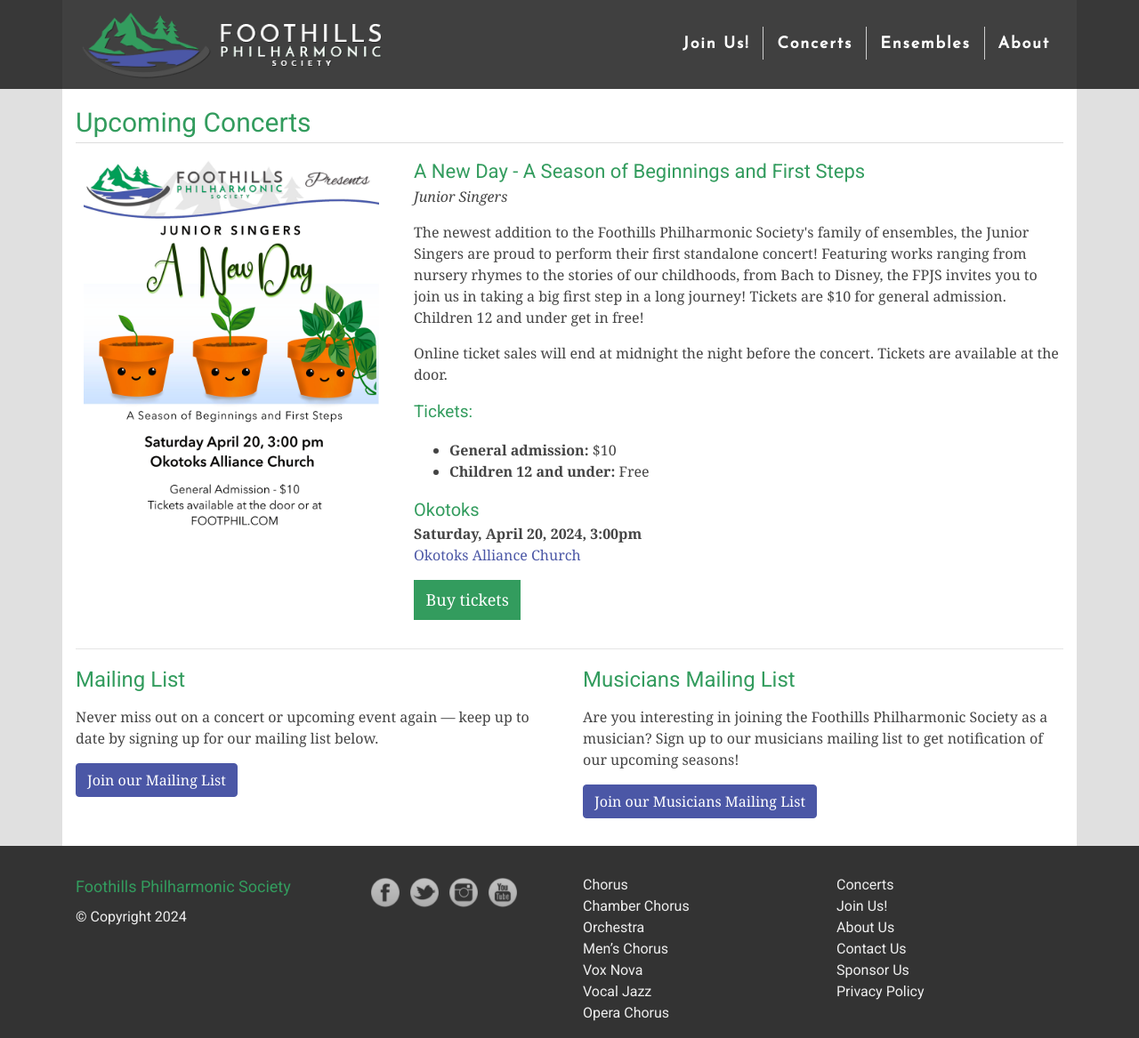
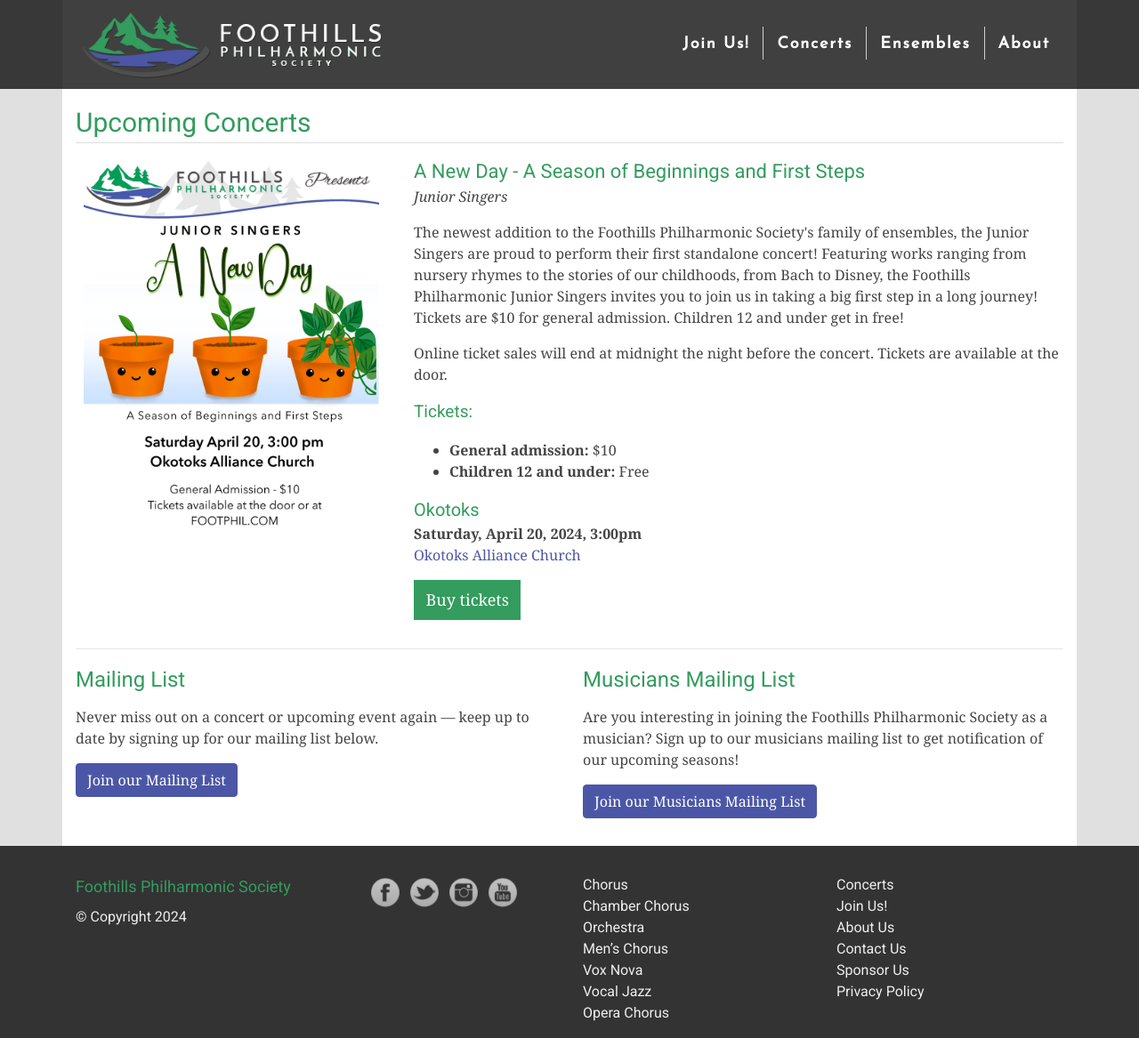
Before and after one commit to percyhanna/fps, a Jekyll site: the page built from concerts/index.html, in a window 1280 px wide and 1167 px high. Shown: the whole window at 89% size. Built offline with Jekyll 4.4.1, drawn with Linux system fonts in a browser that asks for light colours; nearby versions of some CDN libraries; Markdown is read by kramdown in place of the engine named in the settings.

Commit message:
Don't use obscure acronyms

```diff
--- a/_data/concerts.yml
+++ b/_data/concerts.yml
@@ -8,7 +8,7 @@
   host: Junior Singers
   event_url: https://www.eventbrite.ca/e/a-new-day-a-season-of-beginnings-and-first-steps-tickets-870134655177?aff=oddtdtcreator
   description: |-
-    The newest addition to the Foothills Philharmonic Society's family of ensembles, the Junior Singers are proud to perform their first standalone concert! Featuring works ranging from nursery rhymes to the stories of our childhoods, from Bach to Disney, the FPJS invites you to join us in taking a big first step in a long journey!
+    The newest addition to the Foothills Philharmonic Society's family of ensembles, the Junior Singers are proud to perform their first standalone concert! Featuring works ranging from nursery rhymes to the stories of our childhoods, from Bach to Disney, the Foothills Philharmonic Junior Singers invites you to join us in taking a big first step in a long journey!
     Tickets are $10 for general admission. Children 12 and under get in free!
   tickets:
   - name: General admission
```
